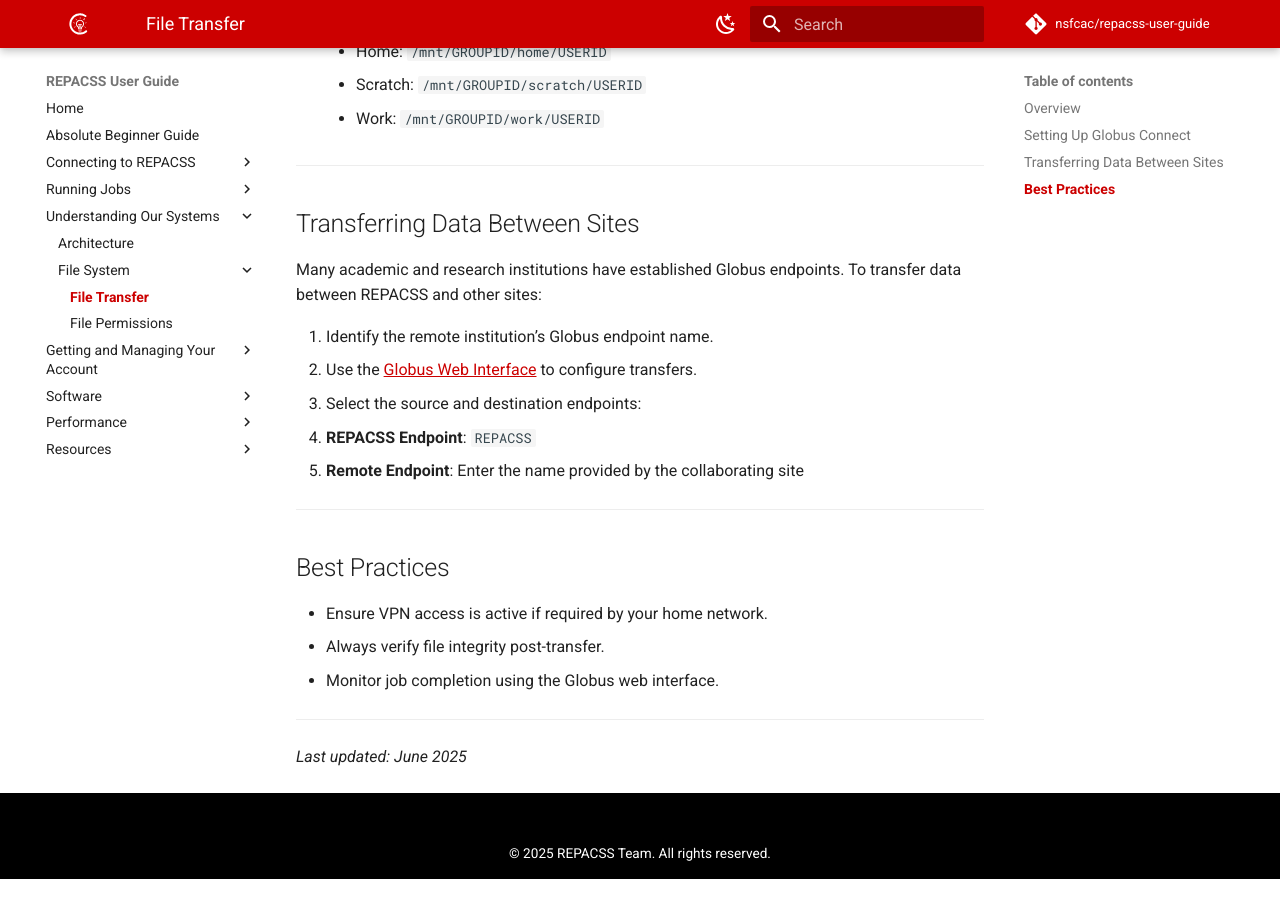
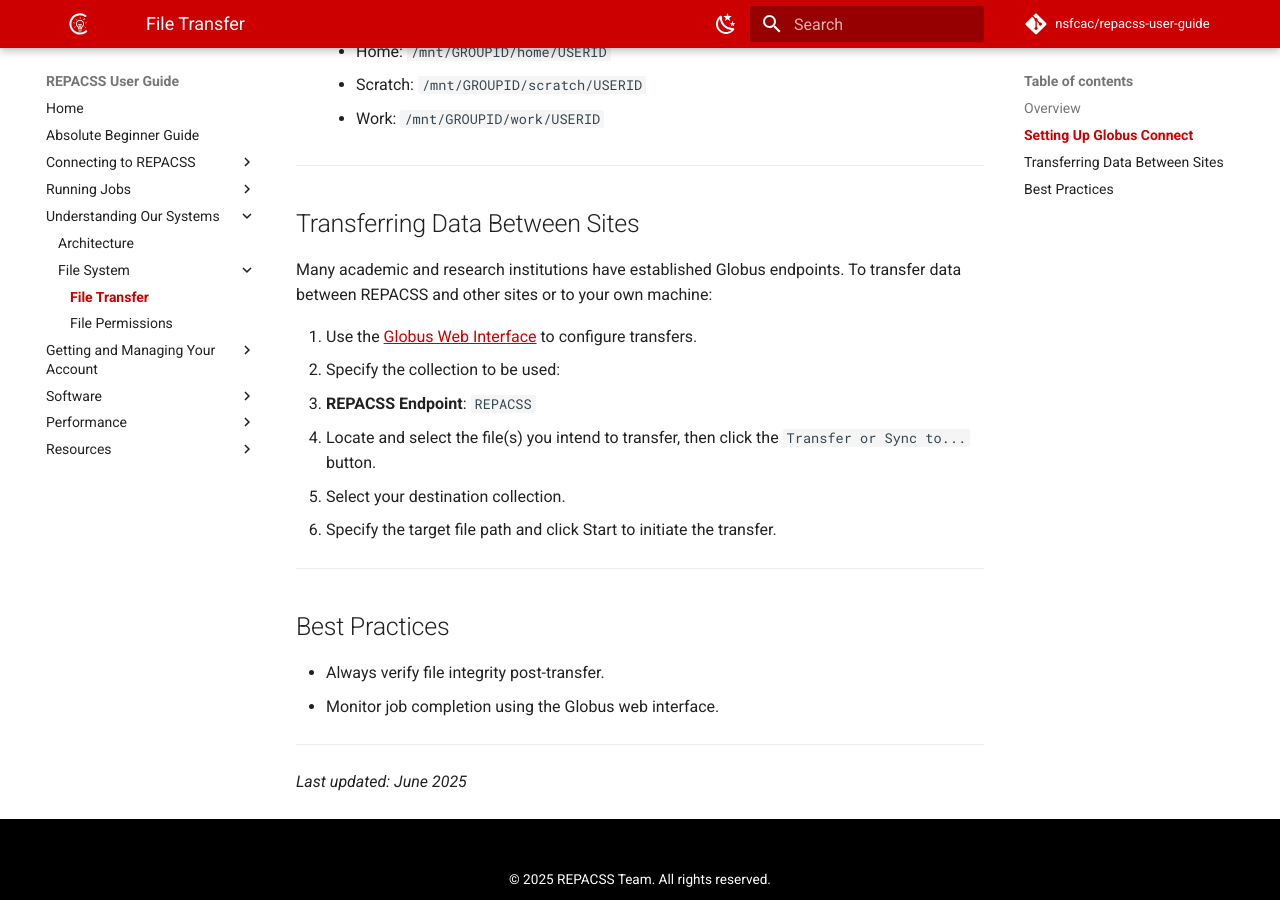
Before and after one commit to nsfcac/repacss-user-guide, an MkDocs documentation site: the page built from docs/file-transfer.md, in a window 1280 px wide and 900 px high, scrolled down 1058 px. Built offline with MkDocs 1.6.1 and Material for MkDocs 9.7.7, drawn with Linux system fonts in a browser that asks for light colours; comment, search, counter and statistics services are not loaded; before the commit the page ends 1937 px from its top, so only the background shows below that.

Commit message:
Updated the file transfer instructions.

```diff
--- a/docs/file-transfer.md
+++ b/docs/file-transfer.md
@@ -44,20 +44,22 @@
 
 ## Transferring Data Between Sites
 
-Many academic and research institutions have established Globus endpoints. To transfer data between REPACSS and other sites:
+Many academic and research institutions have established Globus endpoints. To transfer data between REPACSS and other sites or to your own machine:
 
-1. Identify the remote institution’s Globus endpoint name.
-2. Use the [Globus Web Interface](https://app.globus.org/file-manager) to configure transfers.
-3. Select the source and destination endpoints:
+<!-- 0. Identify the remote institution’s Globus endpoint name. -->
+1. Use the [Globus Web Interface](https://app.globus.org/file-manager) to configure transfers.
+2. Specify the collection to be used:
+   * **REPACSS Endpoint**: `REPACSS`
+3. Locate and select the file(s) you intend to transfer, then click the `Transfer or Sync to...` button.
+4. Select your destination collection.
+5. Specify the target file path and click Start to initiate the transfer.
 
-   * **REPACSS Endpoint**: `REPACSS`
-   * **Remote Endpoint**: Enter the name provided by the collaborating site
 
 ---
 
 ## Best Practices
 
-* Ensure VPN access is active if required by your home network.
+<!-- * Ensure VPN access is active if required by your home network. -->
 * Always verify file integrity post-transfer.
 * Monitor job completion using the Globus web interface.
 
```
